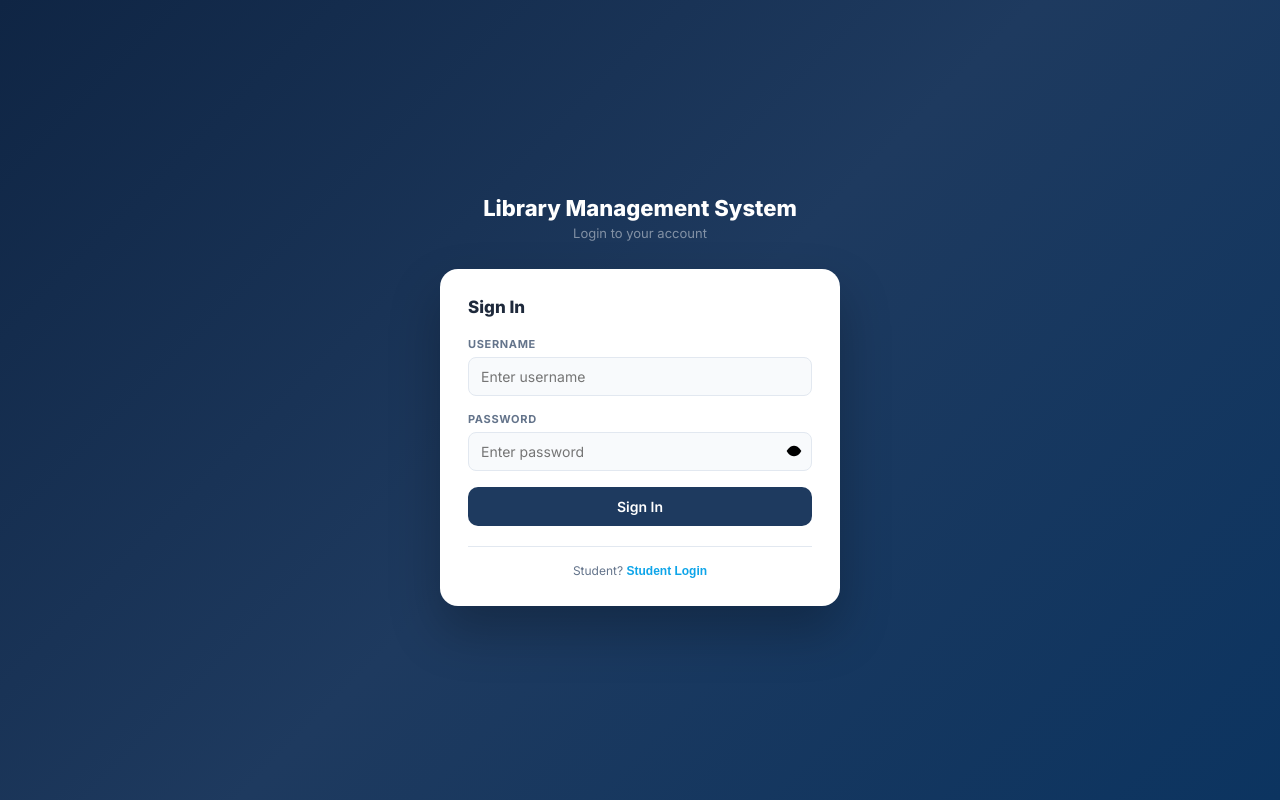
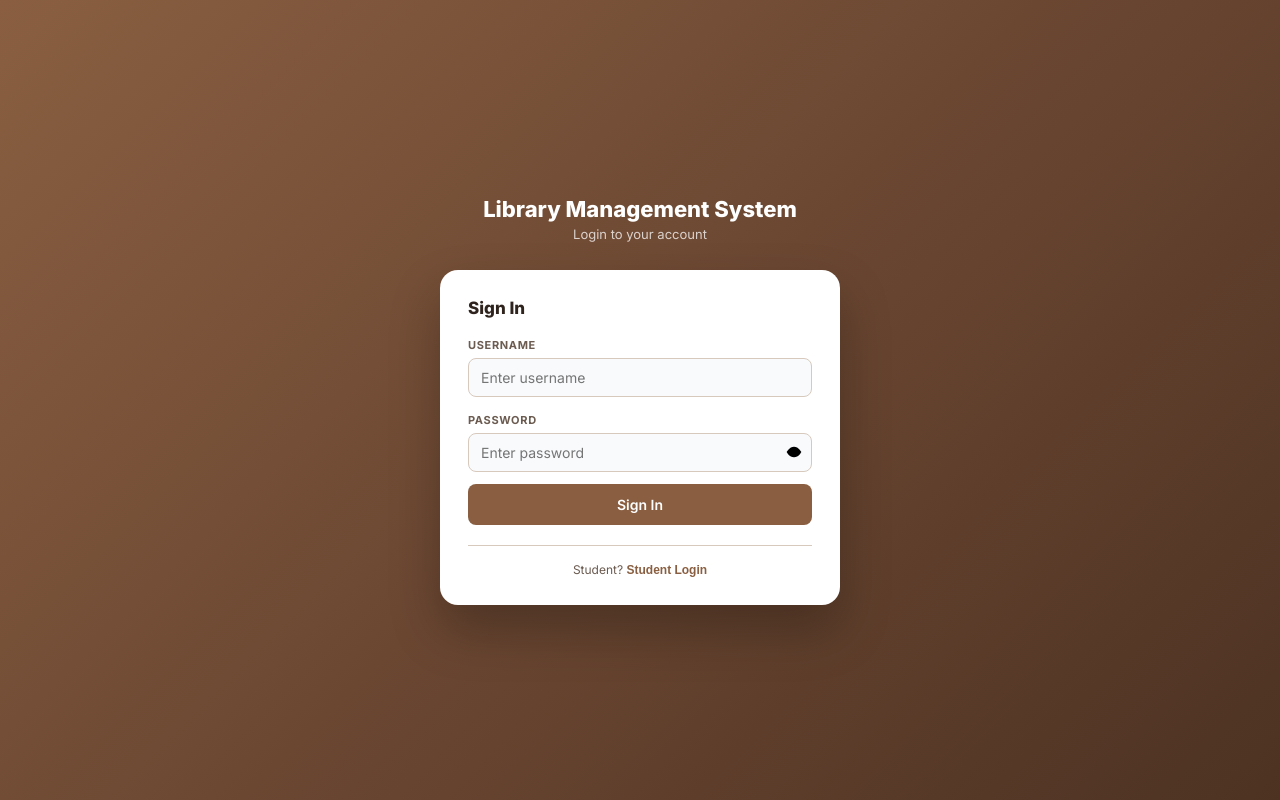
Before and after one commit to nehabasnet/library_management_system, a Django app: page /login/ in a window 1280 px wide. Run offline with Django 5.2, Linux system fonts and the light colour scheme.

Commit message:
Login Page updated

```diff
--- a/library_management/templates/library/login.html
+++ b/library_management/templates/library/login.html
@@ -9,71 +9,46 @@
     <link href="https://fonts.googleapis.com/css2?family=Inter:wght@400;500;600;700;800;900&display=swap" rel="stylesheet">
     <style>
       :root {
-    --primary: #1E3A5F;
-    --primary-dark: #162d4a;
-    --accent: #0EA5E9;
-    --accent-dark: #0284C7;
-    --bg: #F1F5F9;
+    --primary: #8a5f41;
+    --primary-dark: #6b4732;
+    --accent: #b8845d;
+    --accent-dark: #9e6b48;
+    --bg: #f6f0eb;
     --card: #ffffff;
-    --text: #1E293B;
-    --muted: #64748B;
-    --border: #E2E8F0;
-    --success: #22C55E;
-    --warning: #F59E0B;
-    --danger: #EF4444;
+    --text: #2f241d;
+    --muted: #6b5b50;
+    --border: #d8c9bd;
     --radius: 12px;
-  }
+}
+
   * { box-sizing: border-box; margin: 0; padding: 0; }
   body { font-family: 'Inter', sans-serif; background: var(--bg); color: var(--text); font-size: 14px; }
+    /* ── Auth screens ── */
+.auth-screen {
+    display:flex;
+    justify-content:center;
+    align-items:center;
+    min-height:100vh;
+    padding:16px;
+    flex-direction:column;
 
-  /* ── Utilities ── */
-  .hidden { display: none !important; }
-  .flex { display: flex; }
-  .flex-col { flex-direction: column; }
-  .items-center { align-items: center; }
-  .justify-between { justify-content: space-between; }
-  .gap-2 { gap: 8px; }
-  .gap-3 { gap: 12px; }
-  .gap-4 { gap: 16px; }
-  .gap-5 { gap: 20px; }
-  .flex-1 { flex: 1; }
-  .w-full { width: 100%; }
-  .relative { position: relative; }
-  .truncate { overflow: hidden; text-overflow: ellipsis; white-space: nowrap; }
-  .space-y-4 > * + * { margin-top: 16px; }
-  .space-y-5 > * + * { margin-top: 20px; }
-  .grid-2 { display: grid; grid-template-columns: 1fr 1fr; gap: 16px; }
-  .grid-3 { display: grid; grid-template-columns: 1fr 1fr 1fr; gap: 16px; }
-  .grid-4 { display: grid; grid-template-columns: repeat(4,1fr); gap: 16px; }
-  .grid-4-books { display: grid; grid-template-columns: repeat(4,1fr); gap: 16px; }
+    background: linear-gradient(
+        135deg,
+        #8a5f41 0%,
+        #6b4732 50%,
+        #4d3222 100%
+    );
+}
 
-    /* ── Auth screens ── */
-  .auth-screen {
-    display: flex;
-    justify-content: center;
-    align-items: center;
-    min-height: 100vh;
-    background: linear-gradient(135deg, #0F2544 0%, #1E3A5F 50%, #0c3460 100%);
-    align-items: center; justify-content: center; padding: 16px;
-    flex-direction: column;
-  }
-  .auth-logo {
-    width: 64px; height: 64px;
-    background: rgba(14,165,233,0.2);
-    border: 1px solid rgba(14,165,233,0.3);
-    border-radius: 18px;
-    display: flex; align-items: center; justify-content: center;
-    margin: 0 auto 16px;
-  }
-  .auth-logo svg { width: 32px; height: 32px; color: #0EA5E9; }
+
   .auth-title { color: white; font-size: 22px; font-weight: 800; text-align: center; }
-  .auth-subtitle { color: rgba(255,255,255,0.45); font-size: 13px; text-align: center; margin-top: 4px; }
+  .auth-subtitle { color: rgba(255,255,255,.75); font-size: 13px; text-align: center; margin-top: 4px; }
   .auth-card {
-    background: white; border-radius: 18px;
+    background: #fff; border-radius: 18px;
     box-shadow: 0 25px 50px rgba(0,0,0,0.25);
     padding: 28px; width: 100%; max-width: 400px; margin-top: 28px;
   }
-  .auth-card-wide { max-width: 420px; }
+
 
   /* ── Form elements ── */
   .form-group { margin-bottom: 0; }
@@ -88,9 +63,7 @@
     font-family: 'Inter', sans-serif;
     transition: border-color 0.15s, box-shadow 0.15s;
   }
-  .form-input:focus { border-color: var(--accent); box-shadow: 0 0 0 3px rgba(14,165,233,0.15); background: white; }
-  .form-input.error { border-color: var(--danger); background: #FFF5F5; }
-  .form-input:read-only { background: #F1F5F9; color: var(--muted); cursor: not-allowed; }
+  .form-input:focus { border-color:#8a5f41; box-shadow: 0 0 0 3px rgba(138,95,65,0.15); background: white; }
   .form-input-wrap { position: relative; }
   .form-input-wrap .form-input { padding-right: 38px; }
   .input-right-btn {
@@ -99,14 +72,9 @@
     display: flex; align-items: center; padding: 0;
   }
   .input-right-btn:hover { color: var(--text); }
-  .form-error { color: var(--danger); font-size: 11px; margin-top: 4px; }
-  .form-select {
-    width: 100%; padding: 10px 12px; border-radius: 8px;
-    border: 1px solid var(--border); background: #F8FAFC;
-    font-size: 14px; color: var(--text); outline: none; cursor: pointer;
-    font-family: 'Inter', sans-serif;
+  .space-y-4 > * + * {
+    margin-top:16px;
   }
-  .form-select:focus { border-color: var(--accent); box-shadow: 0 0 0 3px rgba(14,165,233,0.15); }
 
   /* ── Buttons ── */
   .btn {
@@ -115,23 +83,10 @@
     border: none; cursor: pointer; transition: all 0.15s; font-family: 'Inter', sans-serif;
     white-space: nowrap;
   }
-  .btn-primary { background: var(--primary); color: white; }
-  .btn-primary:hover { background: var(--primary-dark); box-shadow: 0 4px 12px rgba(30,58,95,0.3); }
-  .btn-accent { background: var(--accent); color: white; }
-  .btn-accent:hover { background: var(--accent-dark); }
-  .btn-ghost { background: transparent; border: 1px solid var(--border); color: var(--muted); }
-  .btn-ghost:hover { background: var(--bg); }
-  .btn-success { background: #16a34a; color: white; }
-  .btn-success:hover { background: #15803d; }
-  .btn-sm { padding: 6px 12px; font-size: 12px; border-radius: 6px; }
-  .btn-return { background: #f0fdf4; color: #15803d; border: none; }
-  .btn-return:hover { background: #dcfce7; }
-  .btn-icon { width: 28px; height: 28px; padding: 0; border-radius: 6px; background: transparent; border: none; cursor: pointer; display: inline-flex; align-items: center; justify-content: center; transition: background 0.15s; }
-  .btn-icon:hover { background: var(--bg); }
-  .btn-icon.edit:hover { background: #EFF6FF; }
-  .btn-icon.delete:hover { background: #FFF5F5; }
-  .btn-full { width: 100%; padding: 11px; border-radius: 10px; }
-  .btn:disabled { background: #CBD5E1; cursor: not-allowed; }
+  .btn-primary { background:#8a5f41; color: white; }
+  .btn-primary:hover { background:#6b4732; box-shadow: 0 4px 12px rgba(107,71,50,0.4); }
+  .btn-full { width: 100%;margin-top: 12px; padding: 12px ; }
+
 </style>
 </head>
 <body>
@@ -196,7 +151,7 @@
 </div>
 {% endif %}
     <div style="margin-top:20px;padding-top:16px;border-top:1px solid var(--border);text-align:center;">
-      <p style="font-size:12px;color:var(--muted); ">Student? <button style="background:none;border:none;color:var(--accent);font-weight:700;cursor:pointer;font-size:12px;" onclick="showScreen('screen-student-login')">Student Login</button></p>
+      <p style="font-size:12px;color:var(--muted); ">Student? <button style="background:none;border:none;color: #8a5f41;font-weight:700;cursor:pointer;font-size:12px;" onclick="showScreen('screen-student-login')">Student Login</button></p>
       <p style="font-size:10px;color:#CBD5E1;font-style:italic;"></p>
     </div>
   </div>
```
